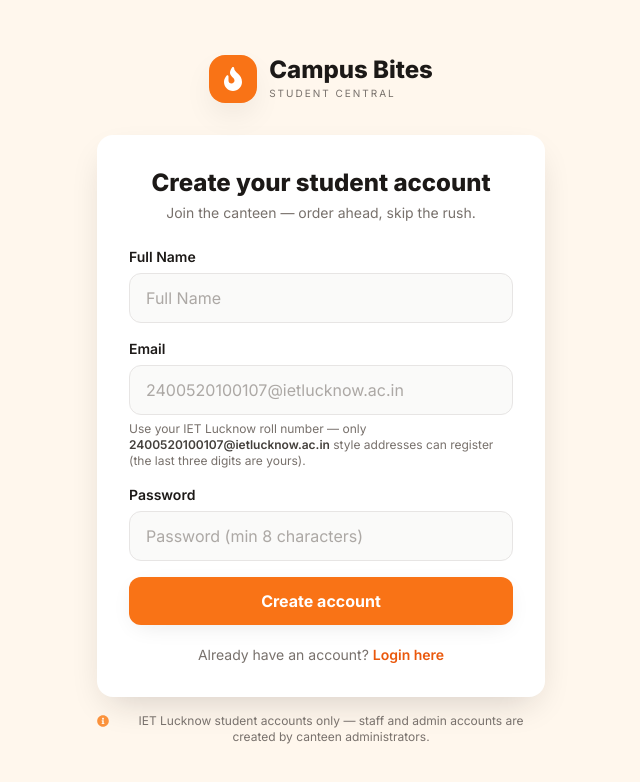
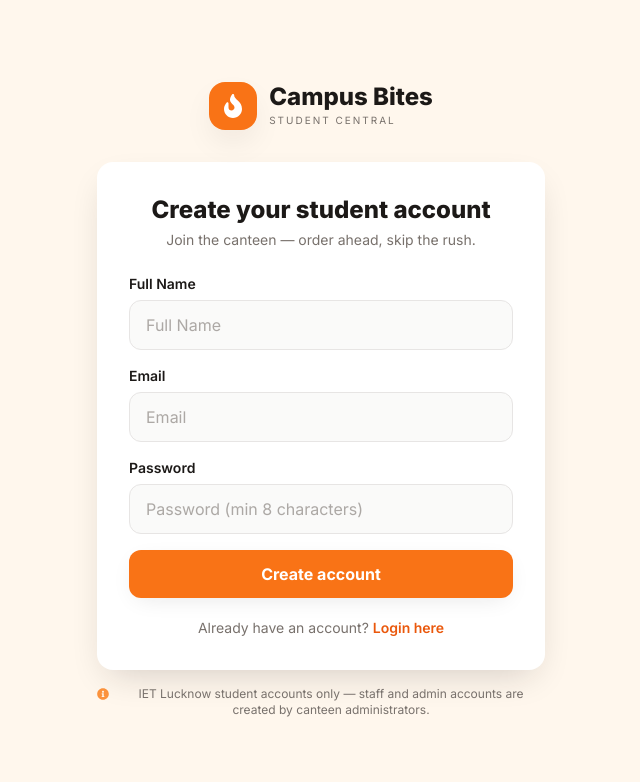
Before and after one commit to ankitsaini2000/campus-bites, a React (Vite) app in the folder frontend/: page / in a window 1280 px wide. Both pictures are taken after typing "name@example.com", "Sample123" into the empty fields and a click on the button "Create a student account". Shown: the top 782 px of the page, without its empty margins (319-959 px from the left). Built offline with nearby package versions, Linux system fonts and the light colour scheme; no server answers.

Commit message:
Drop roll-number hint and placeholder from the signup form

```diff
--- a/frontend/src/components/Signup.jsx
+++ b/frontend/src/components/Signup.jsx
@@ -106,19 +106,11 @@ export default function Signup({ switchPage, setUserRole, setUserName }) {
                 id="signup-email"
                 type="email"
                 autoComplete="email"
-                placeholder="2400520100107@ietlucknow.ac.in"
+                placeholder="Email"
                 value={email}
                 onChange={(e) => setEmail(e.target.value)}
                 className="w-full rounded-xl border border-stone-200 bg-stone-50 px-4 py-3 text-ink placeholder:text-ink-mute/60 focus:border-brand-400 focus:ring-2 focus:ring-brand-100 outline-none transition"
               />
-              <p className="mt-1.5 text-xs text-ink-mute">
-                Use your IET Lucknow roll number — only{" "}
-                <span className="font-semibold text-ink-soft">
-                  2400520100107@ietlucknow.ac.in
-                </span>{" "}
-                style addresses can register (the last three
-                digits are yours).
-              </p>
             </div>
 
             <div>
```
